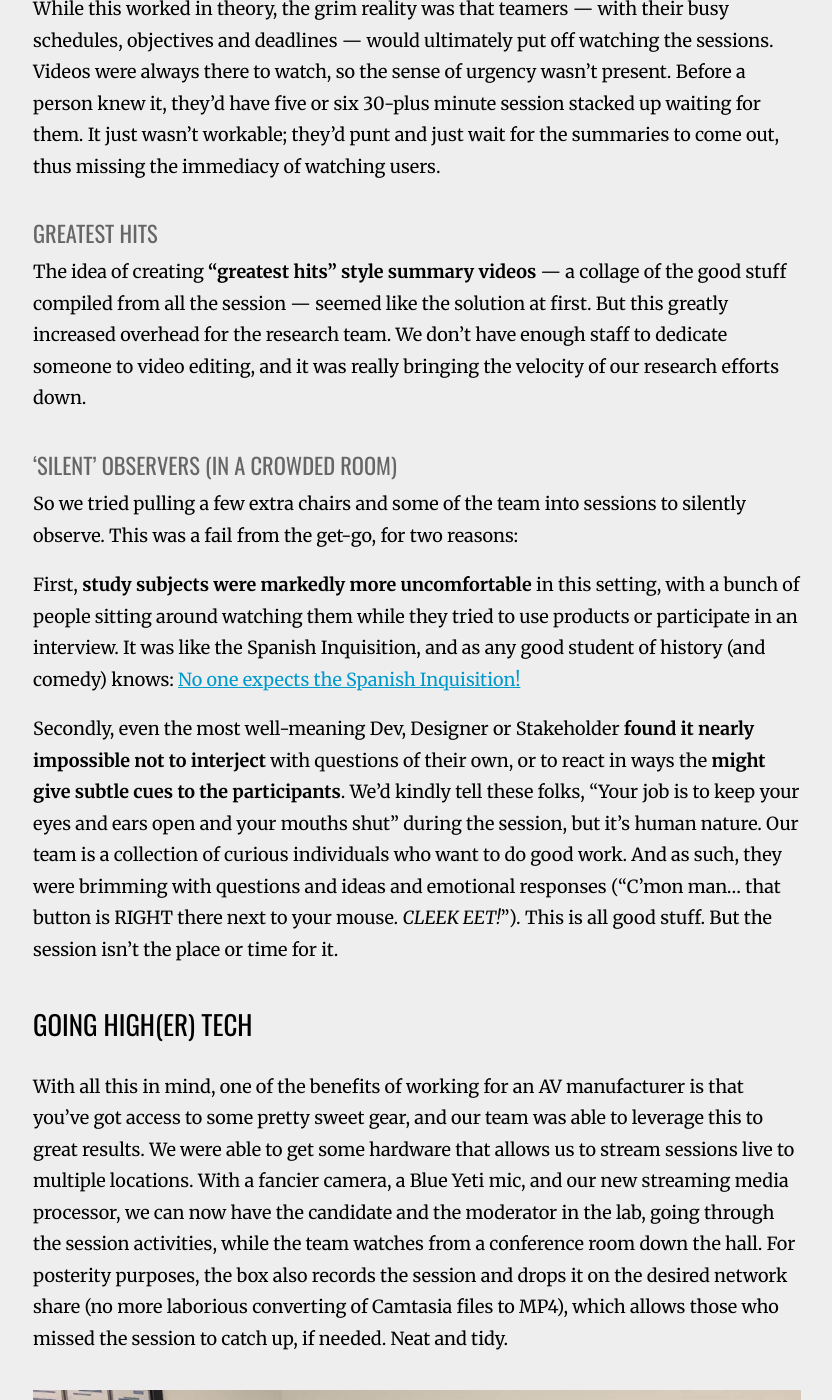
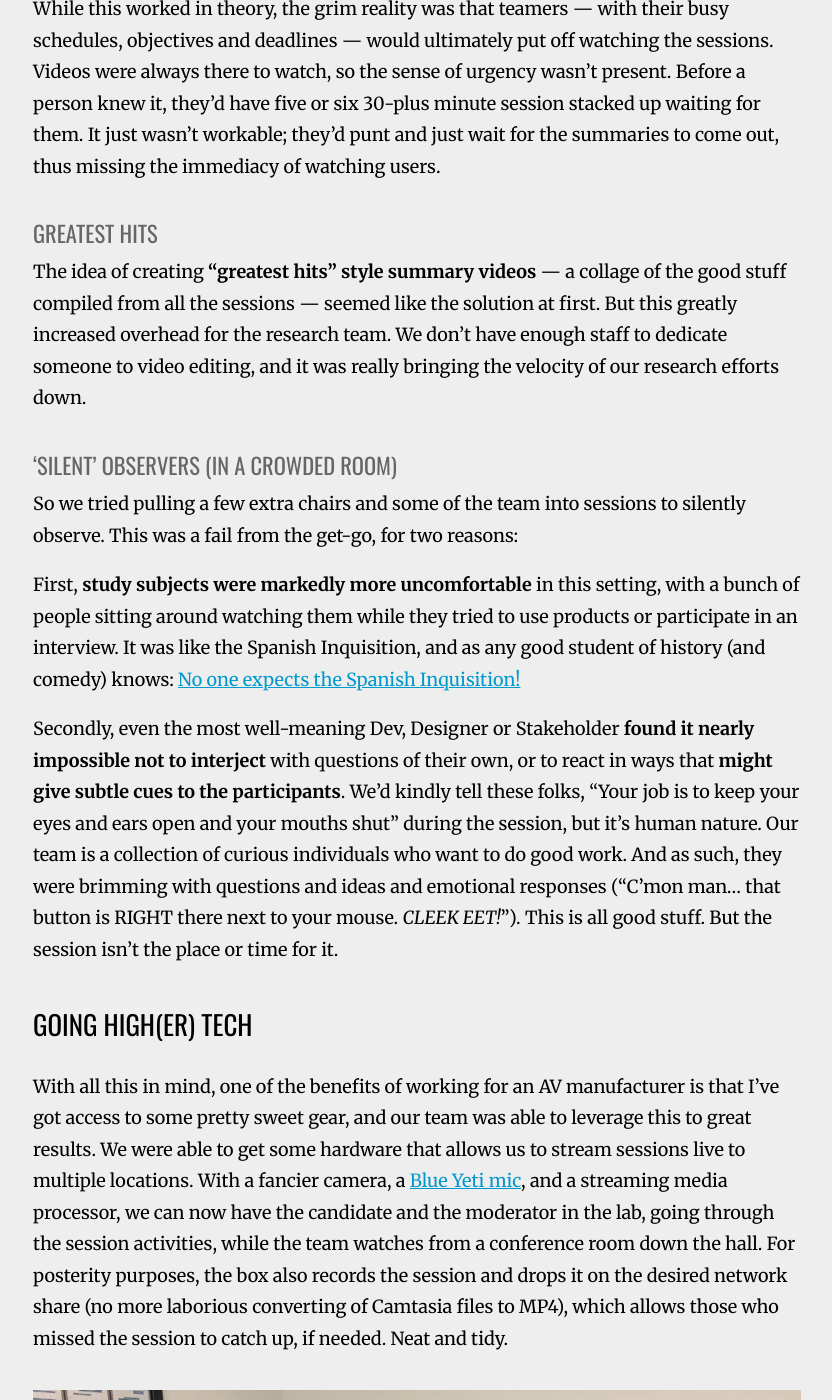
Before and after one commit to drewtodd/drewtodd.github.io, a Jekyll site: the page built from _posts/2016-09-01-getting-out-of-the-room.md, in a window 1280 px wide and 1400 px high, scrolled down 1787 px. Shown: the whole window, without its empty margins (223-1055 px from the left). Built offline with Jekyll 4.4.1, drawn with Linux system fonts in a browser that asks for light colours; nearby versions of some CDN libraries; comment, search, counter and statistics services are not loaded; some of the changed text lies outside the part shown.

Commit message:
copy edits

```diff
--- a/_posts/2016-09-01-getting-out-of-the-room.md
+++ b/_posts/2016-09-01-getting-out-of-the-room.md
@@ -32,7 +32,7 @@
 
 ### Greatest hits
 
-The idea of creating **“greatest hits” style summary videos** — a collage of the good stuff compiled from all the session — seemed like the solution at first. But this greatly increased overhead for the research team. We don’t have enough staff to dedicate someone to video editing, and it was really bringing the velocity of our research efforts down.
+The idea of creating **“greatest hits” style summary videos** — a collage of the good stuff compiled from all the sessions — seemed like the solution at first. But this greatly increased overhead for the research team. We don’t have enough staff to dedicate someone to video editing, and it was really bringing the velocity of our research efforts down.
 
 ### 'Silent' observers (in a crowded room)
 
@@ -40,11 +40,11 @@
 
 First, **study subjects were markedly more uncomfortable** in this setting, with a bunch of people sitting around watching them while they tried to use products or participate in an interview. It was like the Spanish Inquisition, and as any good student of history (and comedy) knows: [No one expects the Spanish Inquisition!][3]
 
-Secondly, even the most well-meaning Dev, Designer or Stakeholder **found it nearly impossible not to interject** with questions of their own, or to react in ways the **might give subtle cues to the participants**. We’d kindly tell these folks, “Your job is to keep your eyes and ears open and your mouths shut” during the session, but it’s human nature. Our team is a collection of curious individuals who want to do good work. And as such, they were brimming with questions and ideas and emotional responses (“C’mon man… that button is RIGHT there next to your mouse. *CLEEK EET!*”). This is all good stuff. But the session isn’t the place or time for it.
+Secondly, even the most well-meaning Dev, Designer or Stakeholder **found it nearly impossible not to interject** with questions of their own, or to react in ways that **might give subtle cues to the participants**. We’d kindly tell these folks, “Your job is to keep your eyes and ears open and your mouths shut” during the session, but it’s human nature. Our team is a collection of curious individuals who want to do good work. And as such, they were brimming with questions and ideas and emotional responses (“C’mon man… that button is RIGHT there next to your mouse. *CLEEK EET!*”). This is all good stuff. But the session isn’t the place or time for it.
 
 ## Going high(er) tech
 
-With all this in mind, one of the benefits of working for an AV manufacturer is that you’ve got access to some pretty sweet gear, and our team was able to leverage this to great results. We were able to get some hardware that allows us to stream sessions live to multiple locations. With a fancier camera, a Blue Yeti mic, and our new streaming media processor, we can now have the candidate and the moderator in the lab, going through the session activities, while the team watches from a conference room down the hall. For posterity purposes, the box also records the session and drops it on the desired network share (no more laborious converting of Camtasia files to MP4), which allows those who missed the session to catch up, if needed. Neat and tidy.
+With all this in mind, one of the benefits of working for an AV manufacturer is that I’ve got access to some pretty sweet gear, and our team was able to leverage this to great results. We were able to get some hardware that allows us to stream sessions live to multiple locations. With a fancier camera, a [Blue Yeti mic][4], and a streaming media processor, we can now have the candidate and the moderator in the lab, going through the session activities, while the team watches from a conference room down the hall. For posterity purposes, the box also records the session and drops it on the desired network share (no more laborious converting of Camtasia files to MP4), which allows those who missed the session to catch up, if needed. Neat and tidy.
 
 <div class="filler-background"><a href="/img/streaming-rig1.jpg"><img src="/img/streaming-rig1.jpg" class="floatcenter" /></a></div><em class="img-caption">The whole rig.</em>
 
@@ -72,11 +73,11 @@
 
 ## So far, so good
 
-All of this has worked out very well so far. I realize that many teams aren’t going to have access to, or the budget for, this kind of fancy rig. But I wanted to put it out there as one way that technology can aid in user research. For my team, it has — so far — dramatically improved team participation in user research and transparency for the entire team.
+All of this has worked out very well so far. I realize that many teams aren’t going to have access to, or the budget for, this kind of fancy rig. On the flip-side, large organizations will view this as an interim step to a full-scale, "legitimate" usability lab. But I wanted to put it out there as one way that technology can aid in user research. For my team, it has — so far — dramatically improved team participation in user research and transparency for the entire team.
 
 Until next time: Cheers.
 
-*If you’re interested in the gear list for this project (and associated cost), [drop me a line][4] and I’ll give you the details.*
+*If you’re interested in the gear list for this project (and associated cost), [drop me a line][5] and I’ll give you the details.*
 
 
 
```
Also changed, not shown: other parts of _posts/2016-09-01-getting-out-of-the-room.md (+3 -1 lines), 2 other files.
